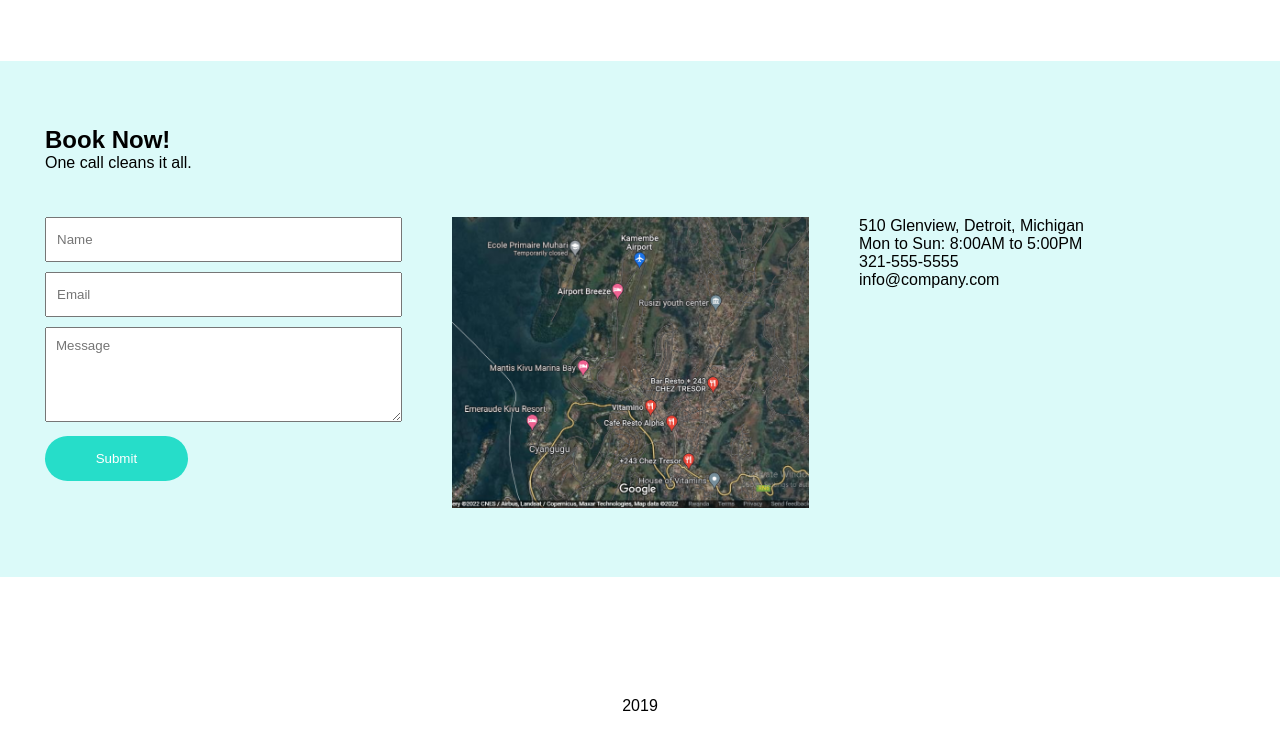
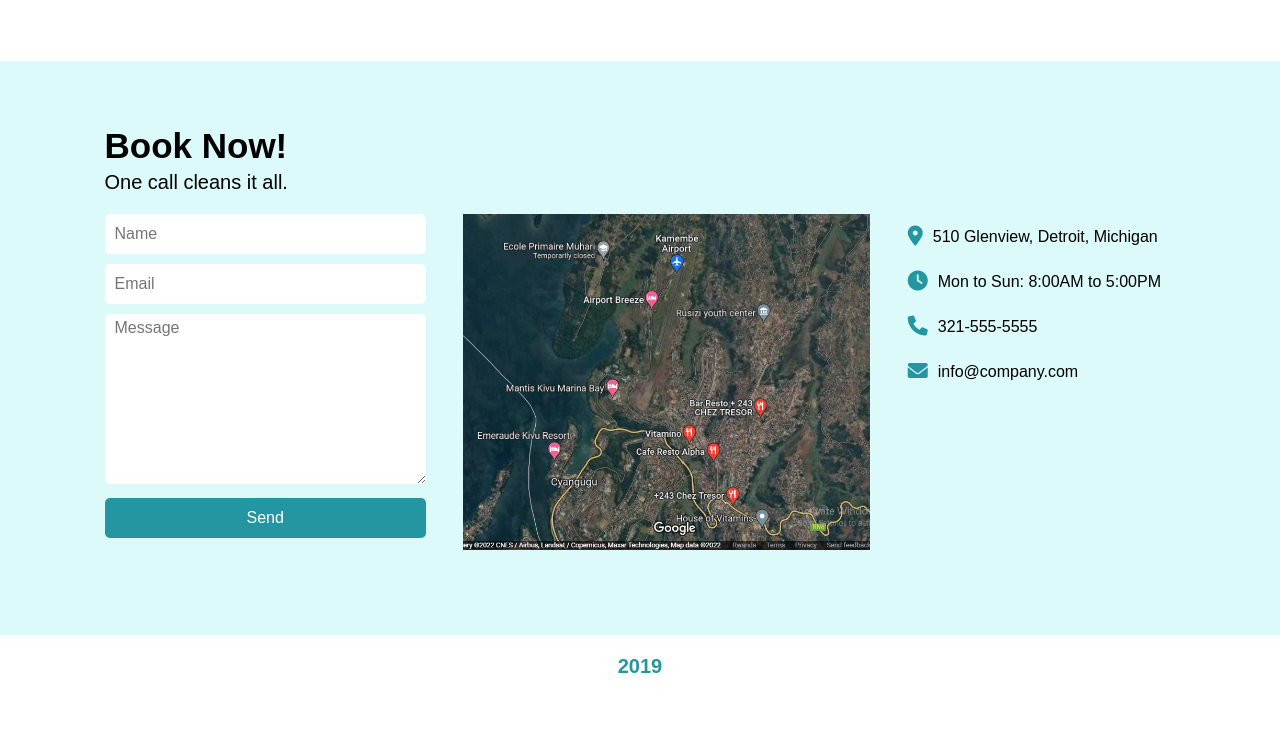
Before and after one commit to b-sandrine/clean-shine, a plain HTML site: page index.html in a window 1280 px wide. Shown: the part 2841-3591 px from the top of the page. After the commit the page ends 3526 px from the top, so only its background shows below. Drawn offline with nearby package versions, Linux system fonts and the light colour scheme.

Commit message:
Updated the clean and shine

```diff
--- a/index.css
+++ b/index.css
@@ -242,8 +242,8 @@
 }
 
 .services .services-description .services-description-large .services-description-items-large {
-    flex: 0 0 50%;
-    max-width: 50%;
+    flex: 0 0 51%;
+    max-width: 51%;
     height: 300px;
     margin-bottom: 20px;
 }
@@ -254,8 +254,8 @@
 }
 
 .services .services-description .services-description-small .services-description-item {
-    flex: 0 0 33%;
-    max-width: 33%;
+    flex: 0 0 33.7%;
+    max-width: 33.7%;
     height: 300px;
 }
 
@@ -303,7 +303,7 @@
 }
 
 .subscribe .subscribe-left {
-    width: 25%;
+    width: 50%;
 }
 
 .subscribe .subscribe-left .subscribe-left-form {
@@ -332,7 +332,6 @@
 .subscribe .subscribe-right {
     width: 30%;
     text-align: right;
-    margin-right: 50px;
 }
 
 .about-us {
@@ -397,44 +396,107 @@
     margin-top: 45px;
 }
 
-.book-us .book-us-content .book-us-form,
-.book-us .book-us-content .book-us-place,
-.book-us .book-us-content .book-us-details
-{
-    flex: 0 0 30%;
-    max-width: 30%;
-    margin-right: 50px;
+.book-us .sub-book-us {
+    width: 90%;
+    margin: 0 auto;
 }
+
+.book-us h1 {
+    font-size: 35px;
+    margin-bottom: 5px;
+}
+
+.book-us p {
+    font-size: 20px;
+    font-weight: 700px;
+}
+
+.book-us .sub-book-us .book-us-content {
+    width: 100%;
+    margin: 20px 0;
+    display: flex;
+    justify-content: space-between;
+}
+
 
 .book-us .book-us-content .book-us-form .book-us-form-item input {
     width: 100%;
-    height: 45px;
-    padding: 10px;
+    height: 40px;
+    padding: 5px 10px;
+    font-size: 16px;
+    border: none;
+    border-radius: 5px;
     margin-bottom: 10px;
+    outline: none;
 }
 
 .book-us .book-us-content .book-us-form .book-us-form-item textarea {
     width: 100%;
-    height: 95px;
-    padding: 10px;
+    height: 170px;
+    padding: 5px 10px;
+    font-size: 16px;
+    border: none;
+    border-radius: 5px;
     margin-bottom: 10px;
+    outline: none;
 }
 
 .book-us .book-us-content .book-us-form .book-us-form-item input[type="submit"] {
-    background: var(--var-text-green);
+    background: #2396a1;
     color: var(--var-white-900);
-    border-radius: 25px;
+    border-radius: 5px;
     border: none;
-    width: 40%;
+    width: 100%;
 }
 
 .book-us .book-us-content .book-us-place img{
     width: 100%;
+    height: 100%;
+}
+
+
+.book-us .book-us-content .book-us-form  {
+    width: 30%;
+}
+
+
+.book-us-details {
+    width: 25%;
+}
+
+.book-us .book-us-content .book-us-place {
+    width: 38%;
+}
+
+.book-us-details {
+    text-align: right;
+}
+
+.book-us-details .book-us-details-item {
+    display: flex;
+    align-items: center;
+    height: 45px;
+    margin: 0;
+    padding: 0;
+}
+
+.book-us-details .book-us-details-item .icon {
+    margin-right: 10px;
+    color: #2396a1;
+    font-size: 20px;
+}
+
+.book-us-details .book-us-details-item .description p {
+    font-family: 300;
+    font-size: 16px;
 }
 
 .footer {
     width: 100%;
-    height: 200px;
+    height: 50px;
     text-align: center;
-    padding-top: 120px;
+    padding-top: 20px;
+    color: #2396a1;
+    font-size: 20px;
+    font-weight: 700;
 }
--- a/index.js
+++ b/index.js
@@ -222,7 +222,7 @@ const MainContent = () => {
                                 <textarea placeholder="Message" />
                             </div>
                             <div className="book-us-form-item">
-                                <input type="submit" value="Submit" />
+                                <input type="submit" value="Send" />
                             </div>
                         </div>
 
@@ -233,25 +233,33 @@ const MainContent = () => {
 
                         <div className="book-us-details">
                             <div className="book-us-details-item">
-                                <div className="icon"></div>
+                                <div className="icon">
+                                    <i className="fas fa-map-marker-alt"></i>
+                                </div>
                                 <div className="description">
                                     <p>510 Glenview, Detroit, Michigan</p>
                                 </div>
                             </div>
                             <div className="book-us-details-item">
-                                <div className="icon"></div>
+                                <div className="icon">
+                                    <i className="fas fa-clock"></i>
+                                </div>
                                 <div className="description">
                                     <p>Mon to Sun: 8:00AM to 5:00PM</p>
                                 </div>
                             </div>
                             <div className="book-us-details-item">
-                                <div className="icon"></div>
+                                <div className="icon">
+                                    <i className="fas fa-phone"></i>
+                                </div>
                                 <div className="description">
                                     <p>321-555-5555</p>
                                 </div>
                             </div>
                             <div className="book-us-details-item">
-                                <div className="icon"></div>
+                                <div className="icon">
+                                    <i className="fas fa-envelope"></i>
+                                </div>
                                 <div className="description">
                                     <p>info@company.com</p>
                                 </div>
```
